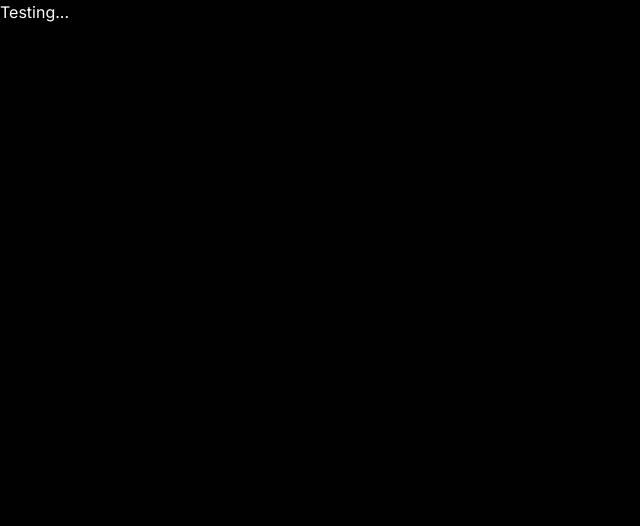
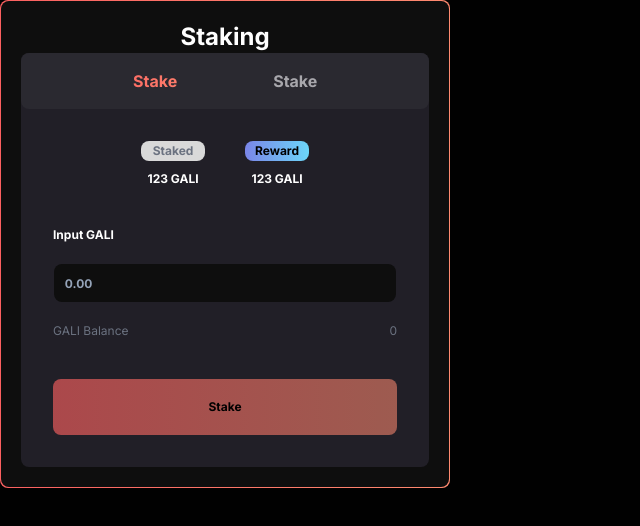
Before and after one commit to AlienGalaxyNFT/next-staking, a Next.js app: page / in a window 1280 px wide. Shown: the top 526 px of the page, without its empty margins (0-640 px from the left). Built offline with nearby package versions, Linux system fonts and the light colour scheme.

Commit message:
refactor: resolve bug

```diff
--- a/src/pages/index.tsx
+++ b/src/pages/index.tsx
@@ -1,7 +1,31 @@
 import type { NextPage } from 'next';
+import {
+  BoxStakingBackground,
+  BoxStakingContent,
+  BoxStakingContentHeader,
+  BoxStakingContentInfo,
+  BoxStakingContentForm,
+  BalanceInfo,
+  Button,
+} from '@/components';
 
-const Home: NextPage = () => (
-  <h1>Testing...</h1>
+const Stake: NextPage = () => (
+  <BoxStakingBackground>
+    <div className="w-full bg-gray-600 rounded-lg p-5">
+      <header className="flex items-center justify-center text-2xl font-bold">
+        Staking
+      </header>
+      <BoxStakingContent>
+        <BoxStakingContentHeader />
+        <div className="flex flex-col p-8">
+          <BoxStakingContentInfo />
+          <BoxStakingContentForm />
+          <BalanceInfo />
+          <Button />
+        </div>
+      </BoxStakingContent>
+    </div>
+  </BoxStakingBackground>
 );
 
-export default Home;
+export default Stake;
--- a/src/styles/globals.css
+++ b/src/styles/globals.css
@@ -7,5 +7,7 @@
     background-color: #010101;
     font-family: "Inter", sans-serif;
     color: #fff;
+    -webkit-font-smoothing: antialiased;
+    -moz-osx-font-smoothing: grayscale;
   }
 }
```
